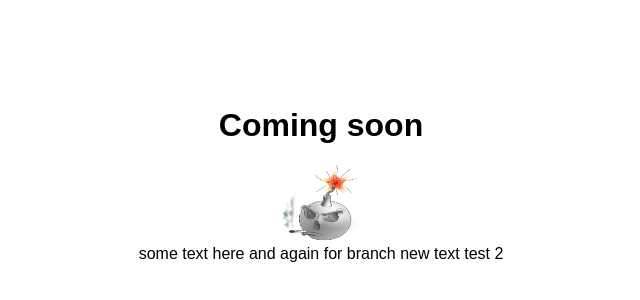
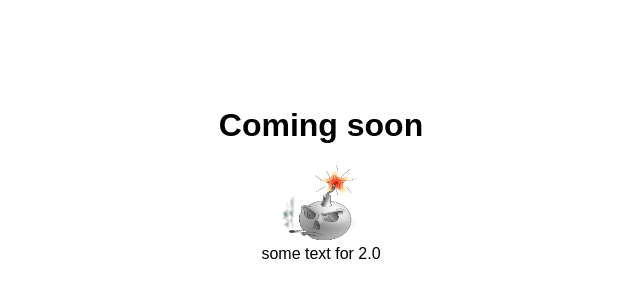
Before and after one commit to vanwalker/git-101, a plain HTML site: page index.html in a window 1280 px wide. Shown: the part 226-526 px from the top of the page, without its empty margins (319-959 px from the left). Drawn offline with Linux system fonts and the light colour scheme.

Commit message:
text 2.0

```diff
--- a/index.html
+++ b/index.html
@@ -10,9 +10,7 @@
     <div id="container">
       <h1>Coming soon</h1>
       <img src="bomb.png" id="logo">
-      some text here
-      and again for branch new text
-      test 2
+      some text for 2.0
     </div>
 	</body>
 </html>
```
